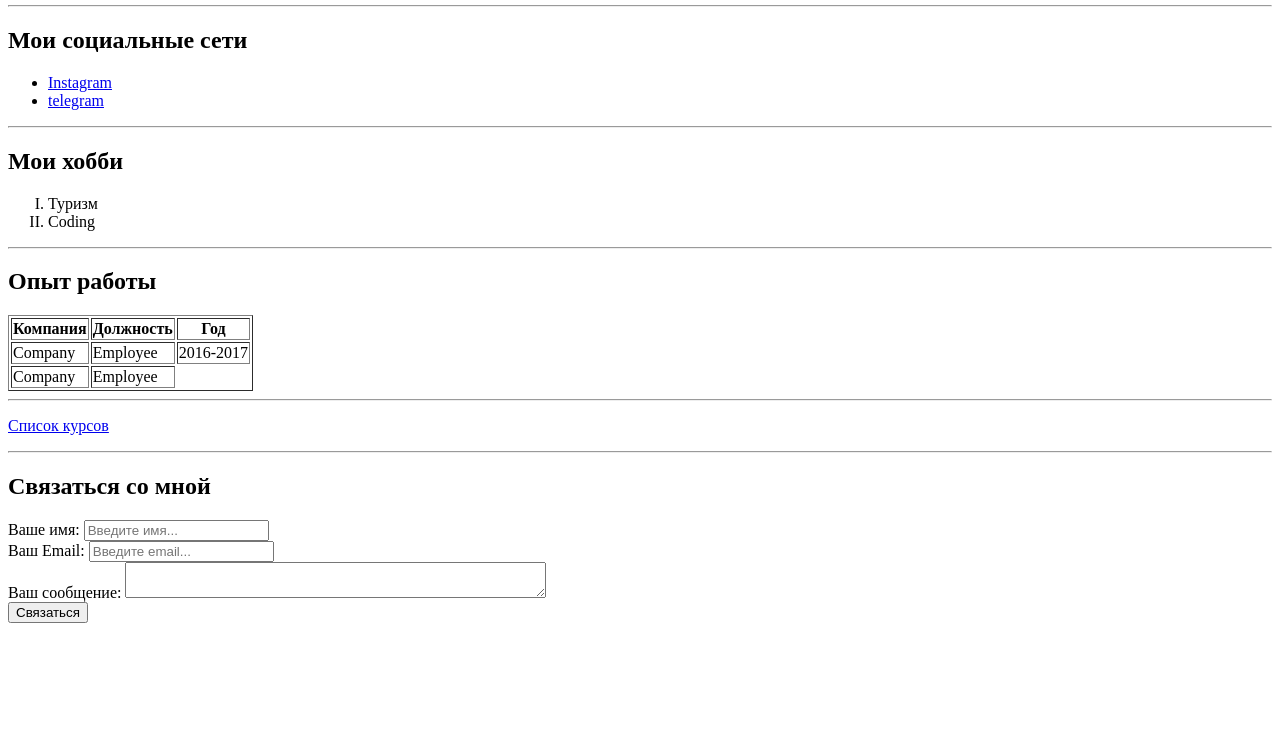
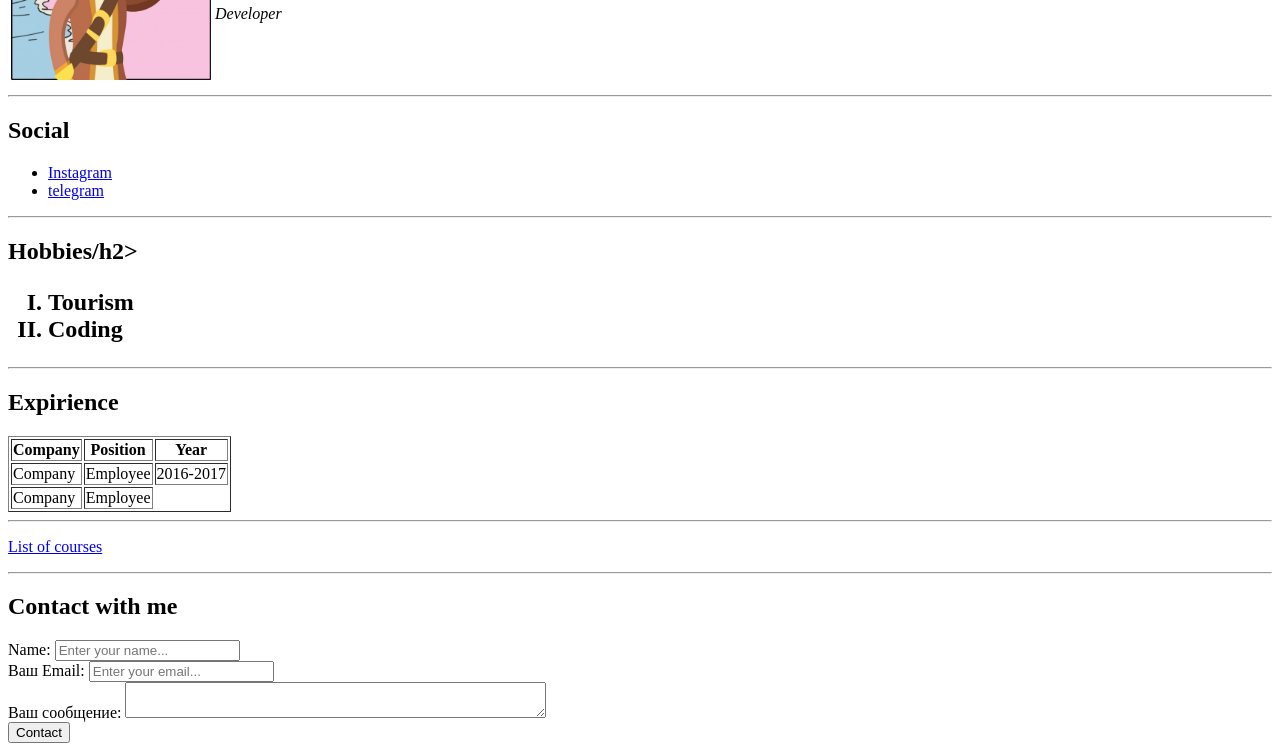
Before and after one commit to blackbeard-guy/CV, a plain HTML site: page index.html in a window 1280 px wide. Shown: the part 131-882 px from the top of the page. Before the commit the page ends 800 px from the top, so only its background shows below. Drawn offline with Linux system fonts and the light colour scheme.

Commit message:
Update index.html

```diff
--- a/index.html
+++ b/index.html
@@ -7,32 +7,32 @@
     <body>
         <table>
             <tr>
-                <td><img src="me.jpg" width="200" Alt="Моя фотка" /></td>
+                <td><img src="ava.jpg" width="200" Alt="Моя фотка" /></td>
                 <td><h1>Blackbeard guy</h1>
-                    <p><em>Я начинающий разработчик</em></p>
+                    <p><em>Developer</em></p>
                     </td>
             </tr>
         </table>
         <hr>
 
-        <h2>Мои социальные сети</h2>
+        <h2>Social</h2>
         <ul>
             <li><a href="https://instagram.com" target="_blank">Instagram</a></li>
             <li><a href="https://t.me">telegram</a></li>
         </ul>
         <hr>
-        <h2>Мои хобби</h2>
+        <h2>Hobbies/h2>
         <ol type="I">
-            <li>Туризм</li>
+            <li>Tourism</li>
             <li>Coding</li>
         </ol>
 <hr>
-        <h2>Опыт работы</h2>
+        <h2>Expirience</h2>
         <table border="1">
             <tr>
-                <th>Компания</th>
-                <th>Должность</th>
-                <th>Год</th>
+                <th>Company</th>
+                <th>Position</th>
+                <th>Year</th>
             </tr>
             <tr>
                 <td>
@@ -54,20 +54,20 @@
             </tr>
         </table>
         <hr>
-        <p><a href="youtube.html">Список курсов</a></p>
+        <p><a href="youtube.html">List of courses</a></p>
         <hr>
-        <h2>Связаться со мной</h2>
+        <h2>Contact with me</h2>
         <form>
-            <lable for="name">Ваше имя:</lable>
-            <input type="text" id="name" placeholder="Введите имя...">
+            <lable for="name">Name:</lable>
+            <input type="text" id="name" placeholder="Enter your name...">
        <br>
             <lable for="Email">Ваш Email:</lable>
-            <input type="text" id="Email" placeholder="Введите email...">
+            <input type="text" id="Email" placeholder="Enter your email...">
            <br>
             <lable for="message">Ваш сообщение:</lable>
-            <textarea rows="2" cols="50" id="message" placeholder="Введите сообщение..."> </textarea>
+            <textarea rows="2" cols="50" id="message" placeholder="Enter your message..."> </textarea>
         <br>
-        <input type="submit" value="Связаться" >
+        <input type="submit" value="Contact" >
         </form>
     </body>
 </html>
```
